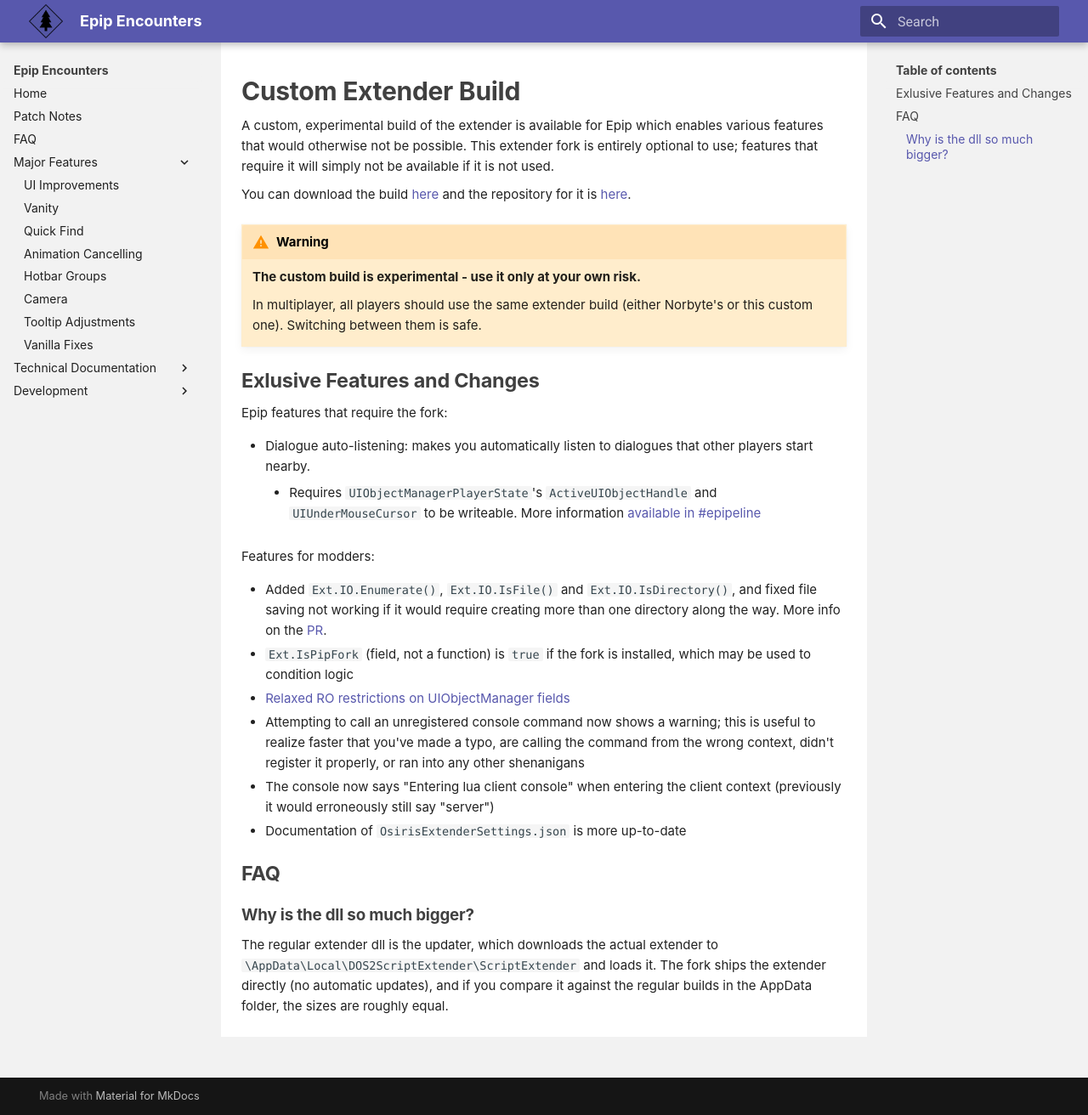
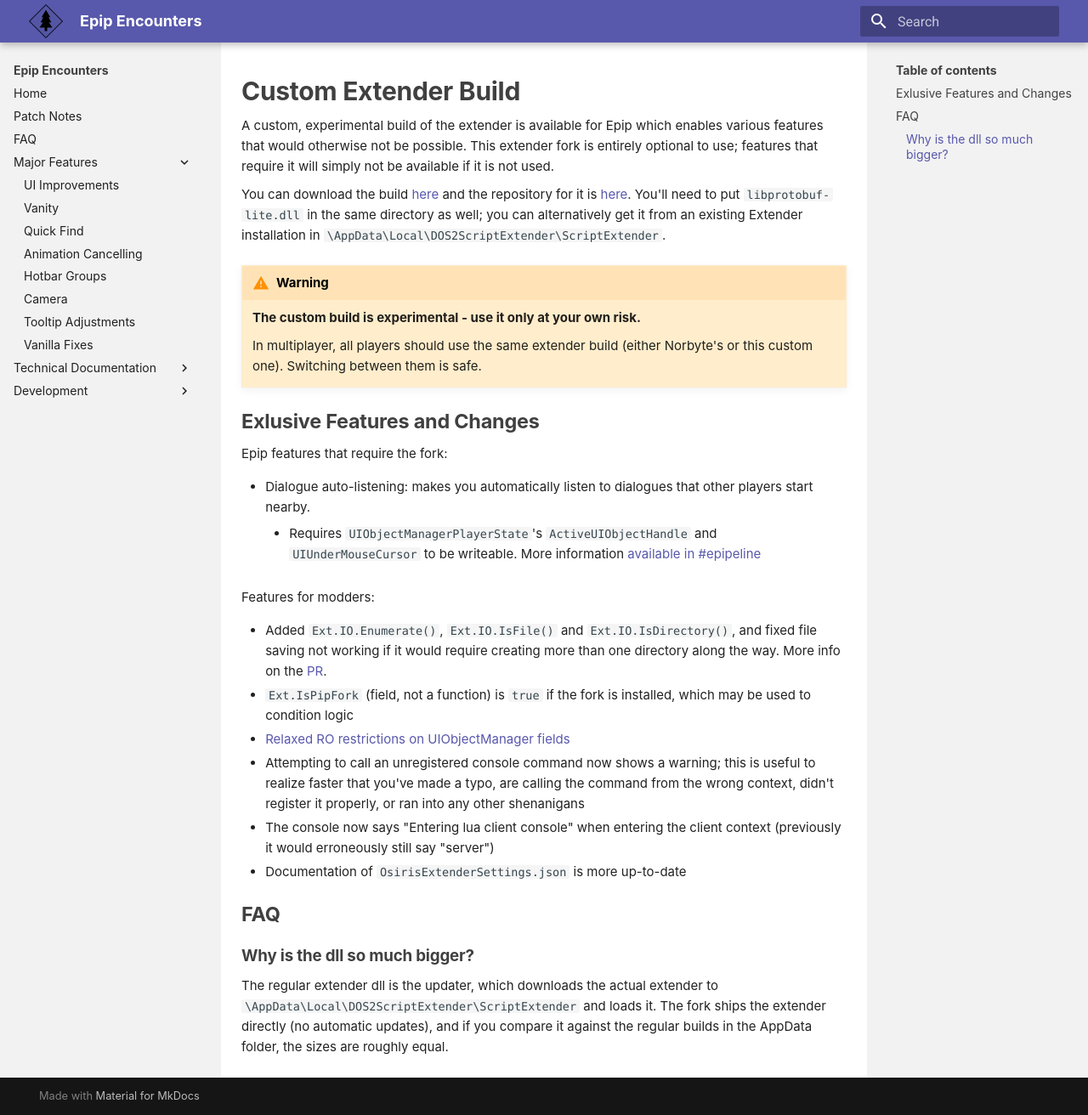
Before and after one commit to PinewoodPip/epip, an MkDocs documentation site: the page built from docs/extender.md, in a window 1280 px wide and 1312 px high. Shown: the whole window at 85% size. Built offline with MkDocs 1.6.1 and Material for MkDocs 9.7.7, drawn with Linux system fonts in a browser that asks for light colours.

Commit message:
Update custom Extender build instructions

```diff
--- a/docs/extender.md
+++ b/docs/extender.md
@@ -1,7 +1,7 @@
 # Custom Extender Build
 A custom, experimental build of the extender is available for Epip which enables various features that would otherwise not be possible. This extender fork is entirely optional to use; features that require it will simply not be available if it is not used.
 
-You can download the build [here](https://drive.google.com/file/d/12KfrJ_ooeSOMDkkaulh-8l1rGskLGvXg/view?usp=drive_link) and the repository for it is [here](https://github.com/Pinewoodpip/ositools/tree/pip).
+You can download the build [here](https://drive.google.com/drive/folders/1I2ZXjbDkZW-WCdC_-EBNQvimHVHssL7m?usp=drive_link) and the repository for it is [here](https://github.com/Pinewoodpip/ositools/tree/pip). You'll need to put `libprotobuf-lite.dll` in the same directory as well; you can alternatively get it from an existing Extender installation in `\AppData\Local\DOS2ScriptExtender\ScriptExtender`.
 
 !!! warning
     **The custom build is experimental - use it only at your own risk.**
```
